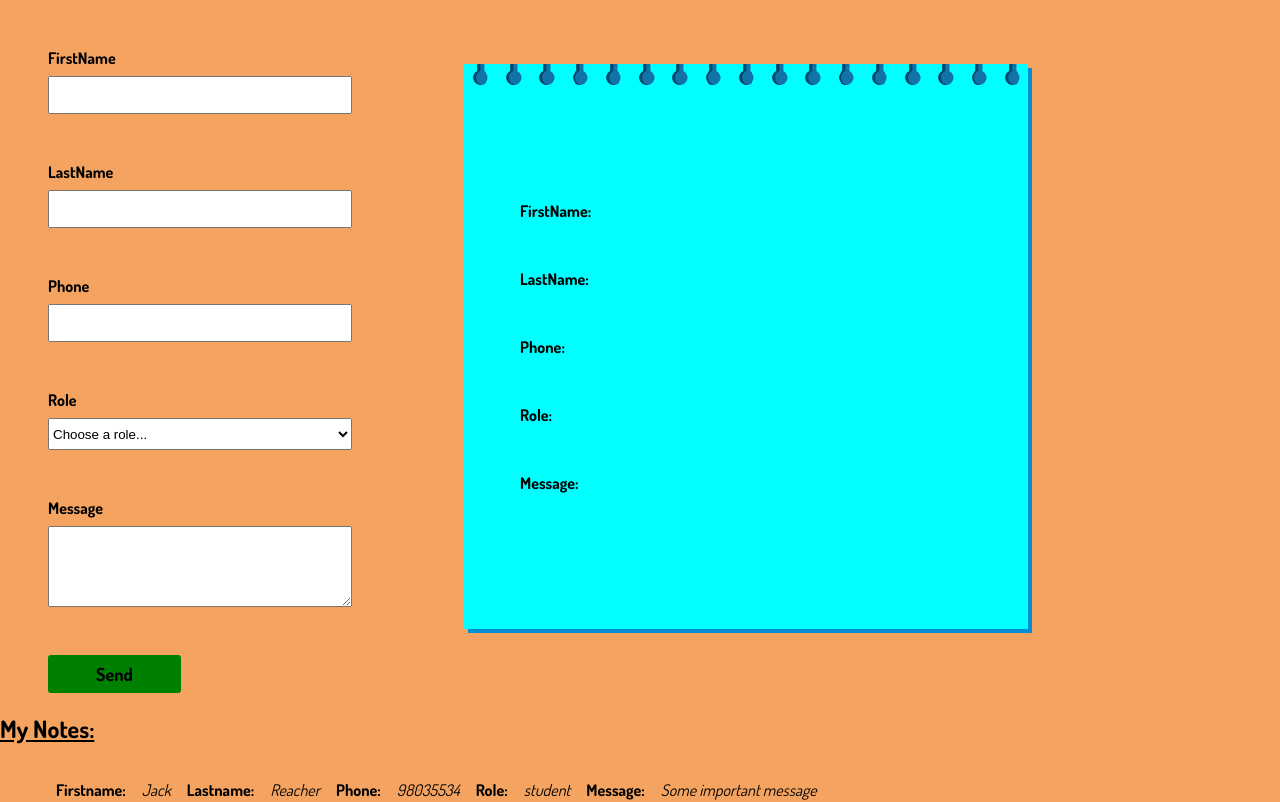
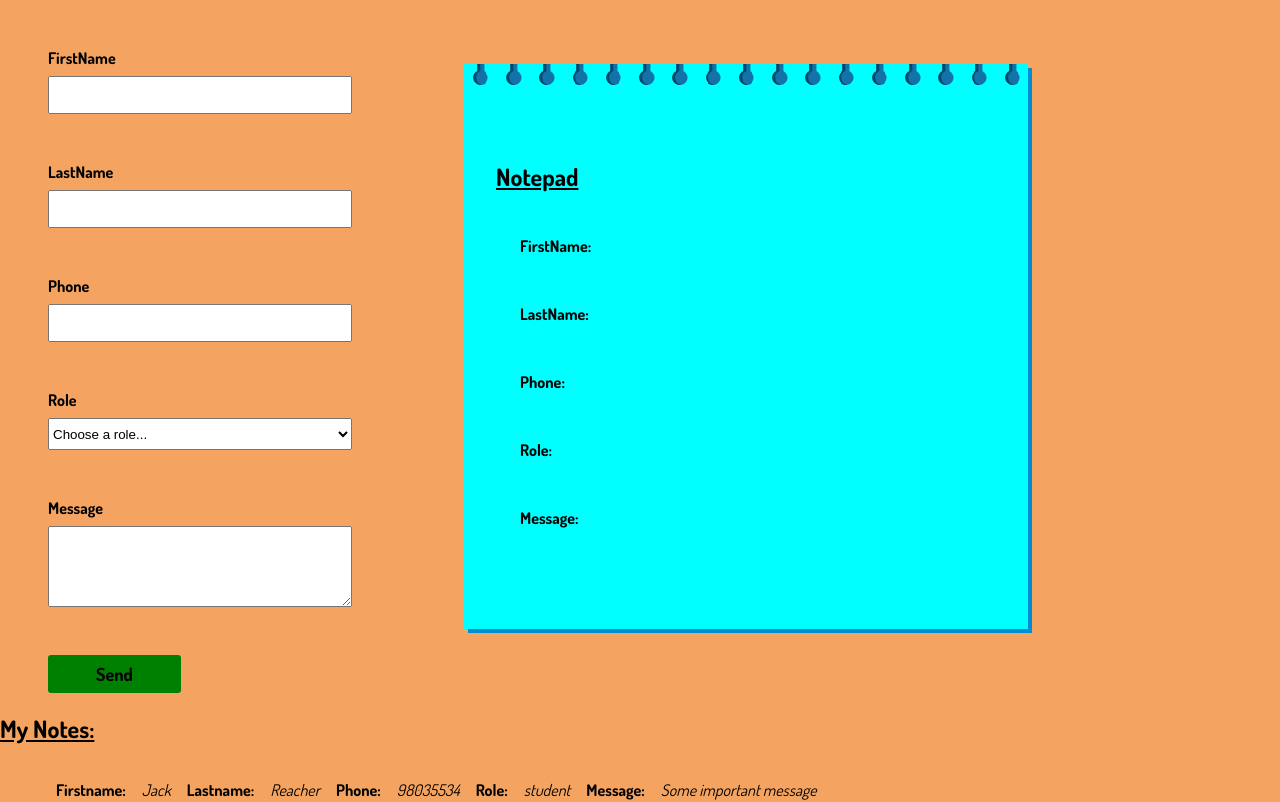
Before and after one commit to BalThapa/Notes-app, a React (Create React App) app: page / in a window 1280 px wide. Shown: the top 802 px of the page. Built offline with nearby package versions, Linux system fonts and the light colour scheme; data requests are answered from the project's data file.

Commit message:
title added to notes

```diff
--- a/src/components/display.jsx
+++ b/src/components/display.jsx
@@ -4,6 +4,7 @@ import "../index.css";
 const Display = (props) => {
     return (
         <div className='notepad'>
+            <h2>Notepad</h2>
             <div className='note'>
                <p>FirstName:<span type="text-box">{props.firstname}</span></p>
             </div>
```
